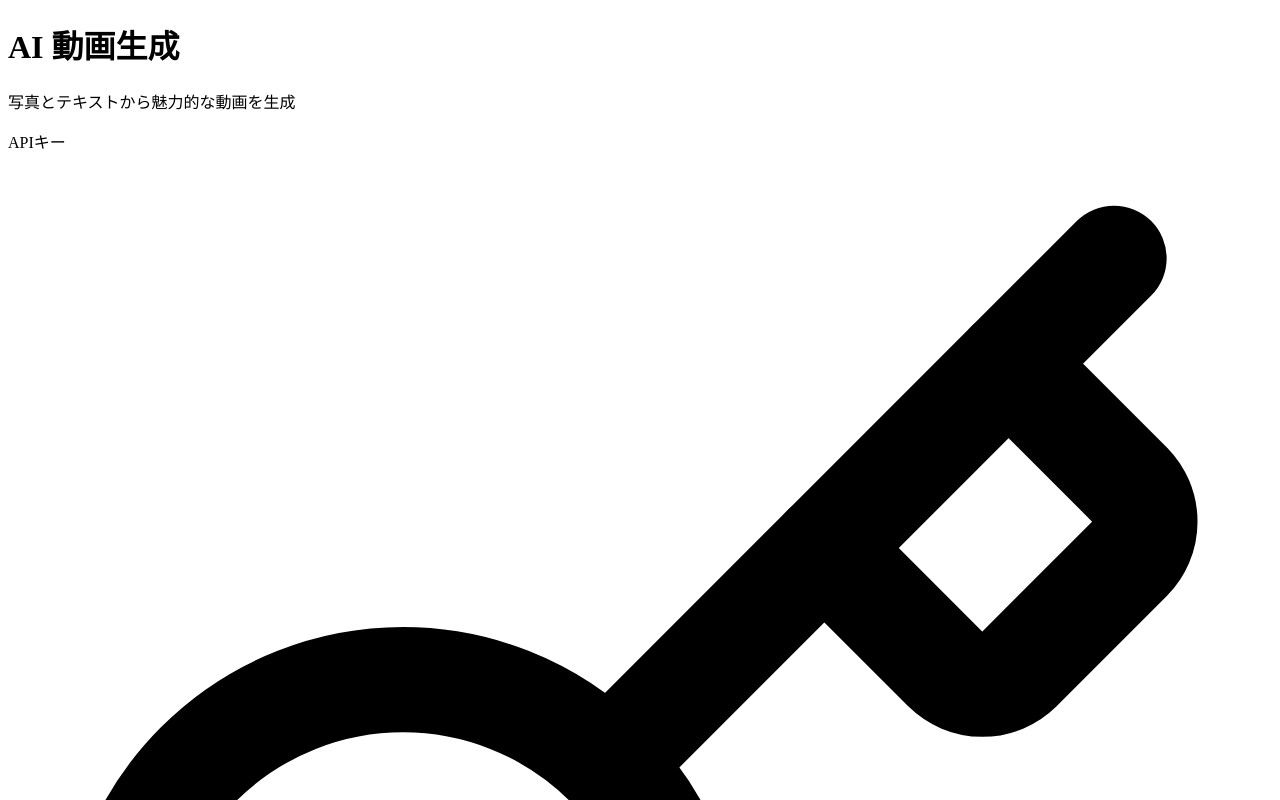
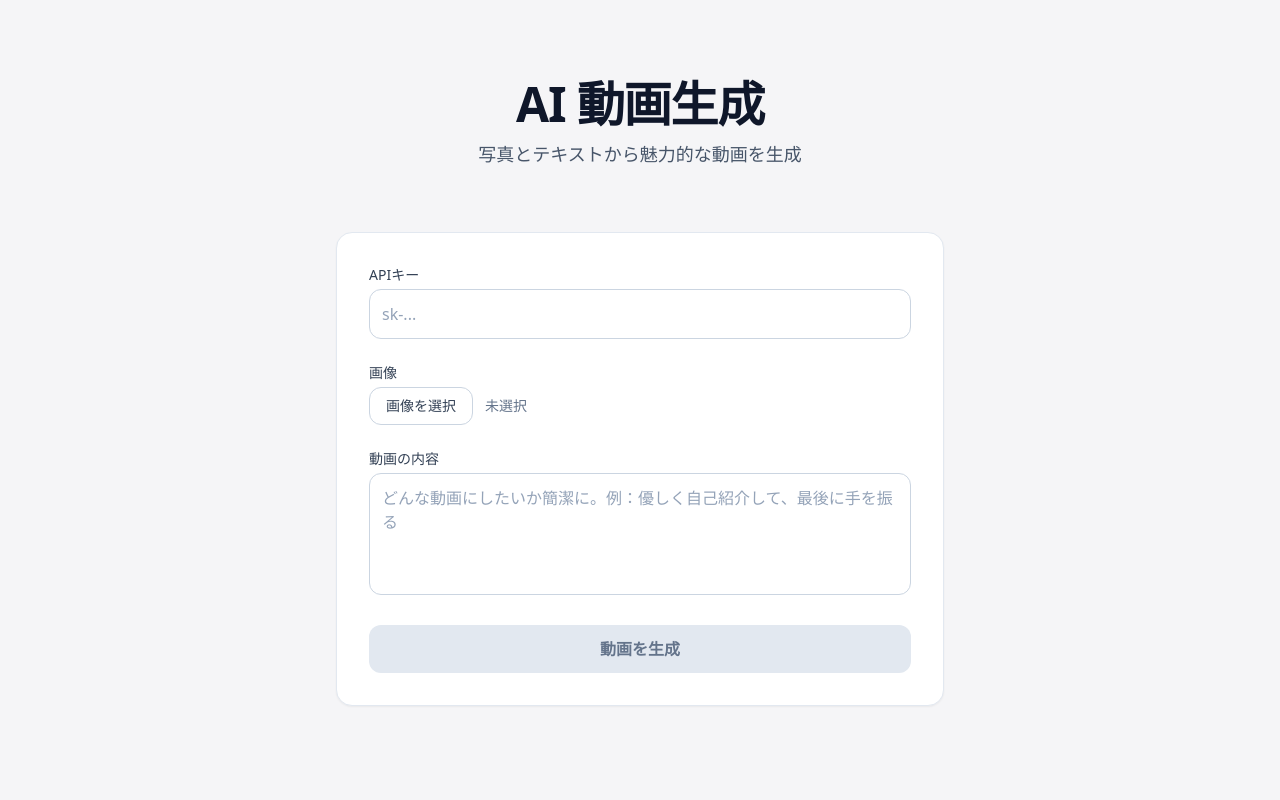
Before and after one commit to usagi917/veoapp, a React (Vite) app: page / in a window 1280 px wide. Shown: the top 800 px of the page. Built offline with nearby package versions, Linux system fonts and the light colour scheme.

Commit message:
UIの生成フローをTDDで固定：Vitest+RTL導入し、/api/generate連携と成功レンダリングを検証。/api/generateの実装を堅牢化（@google/genaiの操作名/ダウンロードのフォールバック）＋エラーメッセージ改善

```diff
--- a/index.html
+++ b/index.html
@@ -5,7 +5,7 @@
     <meta name="viewport" content="width=device-width, initial-scale=1.0" />
     <title>Veo 3 AI 動画生成 - Pictalk</title>
     <meta name="description" content="写真とテキストから魅力的なAI動画を生成。Veo 3の最新技術を活用。" />
-    <!-- Minimal core: external CSS removed -->
+    <meta name="color-scheme" content="light dark" />
   </head>
   <body>
     <div id="root"></div>
--- /dev/null
+++ b/postcss.config.cjs
@@ -0,0 +1,6 @@
+module.exports = {
+  plugins: {
+    tailwindcss: {},
+    autoprefixer: {},
+  },
+};
--- a/src/api/generate.ts
+++ b/src/api/generate.ts
@@ -58,8 +58,19 @@ export async function generateVideoInBrowser(args: {
   prompt: string;
 }): Promise<string> {
   // 動的インポート + any で型依存を崩してブラウザでも呼べるようにする
-  const mod: any = await import('@google/genai');
-  const GoogleAI = mod.GoogleAI || mod.GoogleGenerativeAI || mod.default;
+  let GoogleAI: any;
+  try {
+    const mod: any = await import('@google/genai');
+    GoogleAI = mod.GoogleAI || mod.GoogleGenerativeAI || mod.default;
+  } catch (e) {
+    // フォールバック（将来のパッケージ名差異に備える）。
+    try {
+      const mod2: any = await import('@google/generative-ai');
+      GoogleAI = mod2.GoogleAI || mod2.GoogleGenerativeAI || mod2.default;
+    } catch {
+      /* noop */
+    }
+  }
   if (!GoogleAI) throw new Error('genai_sdk_not_found');
   const client: any = new GoogleAI({ apiKey: args.apiKey });
 
@@ -69,17 +80,11 @@ export async function generateVideoInBrowser(args: {
   // 1) 動画生成ジョブの発行
   let op: any;
   if (client?.models?.generateVideos) {
-    op = await client.models.generateVideos({
-      model,
-      prompt: args.prompt,
-      image: imageBytes,
-    });
+    op = await client.models.generateVideos({ model, prompt: args.prompt, image: imageBytes });
   } else if (client?.models?.generateVideo) {
-    op = await client.models.generateVideo({
-      model,
-      prompt: args.prompt,
-      image: imageBytes,
-    });
+    op = await client.models.generateVideo({ model, prompt: args.prompt, image: imageBytes });
+  } else if (client?.models?.videos?.generate) {
+    op = await client.models.videos.generate({ model, prompt: args.prompt, image: imageBytes });
   } else {
     throw new Error('genai_generate_not_supported');
   }
@@ -91,13 +96,38 @@ export async function generateVideoInBrowser(args: {
   const maxWaitMs = 60_000;
   const start = Date.now();
   for (;;) {
-    const st = await client.operations.getVideosOperation({ operation: operationName, operationName });
-    const gv = st?.generatedVideos?.[0];
-    if (st?.done && gv?.video) {
-      const fileId = gv.video;
+    const ops = client.operations || {};
+    const getFn = ops.getVideosOperation || ops.get || ops.status || ops.getOperation;
+    if (!getFn) throw new Error('operations_get_not_supported');
+    let st: any;
+    try {
+      // 試行: オブジェクト引数 or 文字列引数
+      st = await getFn.call(ops, { operation: operationName, name: operationName });
+    } catch {
+      st = await getFn.call(ops, operationName);
+    }
+
+    // 生成済み動画の参照を複数パターンで探索
+    const gv = st?.generatedVideos?.[0] || st?.response?.generatedVideos?.[0] || st?.result?.generatedVideos?.[0];
+    const fileRef = gv?.video || st?.response?.video || st?.response?.videoUri || st?.video || st?.videoUri;
+
+    const done = Boolean(st?.done ?? st?.response ?? fileRef);
+    if (done && fileRef) {
       // 3) ダウンロード
-      const bytes: any = await client.files.download({ file: fileId });
-      const u8 = (bytes as Uint8Array) || new Uint8Array();
+      const files = client.files || {};
+      const dl = files.download || files.get || files.read;
+      if (!dl) throw new Error('files_download_not_supported');
+      let bytes: any;
+      try {
+        bytes = await dl.call(files, { file: fileRef, uri: fileRef, name: fileRef });
+      } catch {
+        bytes = await dl.call(files, fileRef);
+      }
+      let u8: Uint8Array;
+      if (bytes instanceof Uint8Array) u8 = bytes;
+      else if (bytes?.arrayBuffer) u8 = new Uint8Array(await bytes.arrayBuffer());
+      else if (bytes?.data) u8 = new Uint8Array(bytes.data);
+      else u8 = new Uint8Array();
       const blob = new Blob([u8 as unknown as BlobPart], { type: 'video/mp4' });
       return URL.createObjectURL(blob);
     }
--- a/src/app/page.tsx
+++ b/src/app/page.tsx
@@ -43,7 +43,13 @@ export default function Page() {
         body: JSON.stringify({ apiKey, image, text }),
       });
       if (!res.ok) {
-        setError('まだ未実装です（501）');
+        try {
+          const err = await res.json();
+          const msg = err?.message || err?.error || '生成に失敗しました';
+          setError(String(msg));
+        } catch {
+          setError('生成に失敗しました');
+        }
         return;
       }
       const body = (await res.json()) as { videoUrl?: string };
@@ -66,31 +72,17 @@ export default function Page() {
 
 
   return (
-    <div className="min-h-screen bg-gradient-to-br from-slate-50 via-white to-slate-100 dark:from-slate-900 dark:via-slate-800 dark:to-slate-900">
-      <div className="max-w-2xl mx-auto px-4 sm:px-6 lg:px-8 py-12 sm:py-16">
-        <div className="text-center mb-12">
-          <h1 className="text-4xl sm:text-5xl lg:text-6xl font-bold bg-gradient-to-r from-slate-900 via-slate-700 to-slate-900 dark:from-white dark:via-slate-200 dark:to-white bg-clip-text text-transparent mb-4 tracking-tight">
-            AI 動画生成
-          </h1>
-          <p className="text-lg sm:text-xl text-slate-600 dark:text-slate-300 font-medium">
-            写真とテキストから魅力的な動画を生成
-          </p>
-        </div>
+    <div className="min-h-screen">
+      <div className="max-w-2xl mx-auto px-4 sm:px-6 lg:px-8 py-14 sm:py-20">
+        <header className="text-center mb-12 sm:mb-16">
+          <h1 className="text-4xl sm:text-5xl font-semibold tracking-tight text-slate-900 dark:text-white">AI 動画生成</h1>
+          <p className="mt-3 text-base sm:text-lg text-slate-600 dark:text-slate-300">写真とテキストから魅力的な動画を生成</p>
+        </header>
 
-        <div className="bg-white/70 dark:bg-slate-800/70 backdrop-blur-xl rounded-2xl shadow-xl border border-white/20 dark:border-slate-700/30 p-8">
-          <div className="space-y-8">
-            <div className="space-y-2">
-              <label htmlFor="api-key-input" className="block text-sm font-semibold text-slate-700 dark:text-slate-200 mb-2">
-                APIキー
-              </label>
-              <div className="relative">
-                <div className="absolute inset-y-0 left-0 pl-4 flex items-center pointer-events-none">
-                    <svg className="h-5 w-5 text-slate-400" fill="none" stroke="currentColor" viewBox="0 0 24 24" aria-hidden="true">
-                    <path strokeLinecap="round" strokeLinejoin="round" strokeWidth={2} d="m15.5 7.5 2.3 2.3a1 1 0 0 0 1.4 0l2.1-2.1a1 1 0 0 0 0-1.4L19 4" />
-                    <path strokeLinecap="round" strokeLinejoin="round" strokeWidth={2} d="m21 2-9.6 9.6" />
-                    <circle cx="7.5" cy="15.5" r="5.5" strokeLinecap="round" strokeLinejoin="round" strokeWidth={2} />
-                  </svg>
-                </div>
+        <section className="card p-8">
+          <div className="space-y-6">
+            <div>
+              <label htmlFor="api-key-input" className="field-label mb-1">APIキー</label>
               <input
                 id="api-key-input"
                 type="password"
@@ -99,67 +91,30 @@ export default function Page() {
                 onChange={(e) => {
                   const v = e.target.value;
                   setApiKey(v);
-                    try {
-                      localStorage.setItem('apiKey', v);
-                    } catch {
-                      // noop
-                    }
+                  try { localStorage.setItem('apiKey', v); } catch {}
                 }}
-                  className="w-full pl-12 pr-4 py-4 bg-white/50 dark:bg-slate-700/50 border border-slate-200 dark:border-slate-600 rounded-xl text-slate-900 dark:text-white placeholder-slate-500 dark:placeholder-slate-400 focus:ring-2 focus:ring-blue-500 focus:border-transparent transition-all duration-200 backdrop-blur-sm"
+                className="text-input"
               />
+            </div>
+
+            <div>
+              <label htmlFor="file-upload" className="field-label mb-1">画像</label>
+              <div className="flex items-center gap-3">
+                <input id="file-upload" type="file" accept="image/*" onChange={handleFileChange} className="hidden" />
+                <label htmlFor="file-upload" className="inline-flex items-center justify-center rounded-xl border border-slate-300 dark:border-slate-600 px-4 py-2 text-sm font-medium text-slate-700 dark:text-slate-200 hover:bg-slate-50 dark:hover:bg-slate-700/60 cursor-pointer select-none transition">画像を選択</label>
+                <span className="text-sm text-slate-500 dark:text-slate-400 truncate">{file ? file.name : '未選択'}</span>
               </div>
             </div>
 
-            <div className="space-y-2">
-              <label htmlFor="file-upload" className="block text-sm font-semibold text-slate-700 dark:text-slate-200 mb-2">
-                画像をアップロード
-              </label>
-              <div className={`relative border-2 border-dashed rounded-xl p-8 text-center transition-all duration-300 cursor-pointer hover:border-blue-400 ${
-                file
-                  ? 'border-emerald-300 bg-emerald-50/50 dark:border-emerald-500 dark:bg-emerald-900/20'
-                  : 'border-slate-300 dark:border-slate-600 bg-slate-50/50 dark:bg-slate-700/30 hover:bg-slate-100/50 dark:hover:bg-slate-600/30'
-              }`}>
-                <input
-                  type="file"
-                  accept="image/*"
-                  onChange={handleFileChange}
-                  className="sr-only"
-                  id="file-upload"
-                />
-                <label htmlFor="file-upload" className="cursor-pointer flex flex-col items-center space-y-3">
-                  <div className={`${file ? 'text-emerald-500' : 'text-slate-400 dark:text-slate-500'}`}>
-                    <svg className="w-8 h-8" fill="none" stroke="currentColor" viewBox="0 0 24 24" aria-hidden="true">
-                      <path strokeLinecap="round" strokeLinejoin="round" strokeWidth={2} d="M14.5 4h-5L7 7H4a2 2 0 0 0-2 2v9a2 2 0 0 0 2 2h16a2 2 0 0 0 2-2V9a2 2 0 0 0-2-2h-3l-2.5-3z" />
-                      <circle cx="12" cy="13" r="3" strokeLinecap="round" strokeLinejoin="round" strokeWidth={2} />
-                    </svg>
-                  </div>
-                  <div className="space-y-1">
-                    <p className={`text-sm font-medium ${
-                      file ? 'text-emerald-600 dark:text-emerald-400' : 'text-slate-600 dark:text-slate-300'
-                    }`}>
-                      {file ? `選択済み: ${file.name}` : 'クリックして画像を選択'}
-                    </p>
-                    {!file && (
-                      <p className="text-xs text-slate-500 dark:text-slate-400">
-                        PNG, JPG, GIF up to 10MB
-                      </p>
-                    )}
-                  </div>
-                </label>
-              </div>
-            </div>
-
-            <div className="space-y-2">
-              <label htmlFor="content-textarea" className="block text-sm font-semibold text-slate-700 dark:text-slate-200 mb-2">
-                動画の内容
-              </label>
+            <div>
+              <label htmlFor="content-textarea" className="field-label mb-1">動画の内容</label>
               <textarea
                 id="content-textarea"
                 value={text}
                 onChange={(e) => setText(e.target.value)}
-                placeholder="どんな動画にしたいか詳しく書いてください。例：優しく自己紹介して、最後に手を振る"
+                placeholder="どんな動画にしたいか簡潔に。例：優しく自己紹介して、最後に手を振る"
                 rows={4}
-                className="w-full px-4 py-4 bg-white/50 dark:bg-slate-700/50 border border-slate-200 dark:border-slate-600 rounded-xl text-slate-900 dark:text-white placeholder-slate-500 dark:placeholder-slate-400 focus:ring-2 focus:ring-blue-500 focus:border-transparent transition-all duration-200 backdrop-blur-sm resize-none"
+                className="text-input resize-none"
               />
             </div>
 
@@ -167,58 +122,28 @@ export default function Page() {
               type="button"
               onClick={onGenerate}
               disabled={loading || !file || !text.trim() || !apiKey.trim()}
-              className={`w-full py-4 px-6 rounded-xl font-semibold text-white transition-all duration-200 ${
-                loading || !file || !text.trim() || !apiKey.trim()
-                  ? 'bg-slate-300 dark:bg-slate-600 cursor-not-allowed'
-                  : 'bg-gradient-to-r from-blue-600 to-purple-600 hover:from-blue-700 hover:to-purple-700 transform hover:scale-[1.02] shadow-lg hover:shadow-xl'
-              }`}
+              className="btn-primary"
             >
-              {loading ? (
-                <div className="flex items-center justify-center space-x-2">
-                  <svg className="animate-spin h-5 w-5" fill="none" viewBox="0 0 24 24" aria-hidden="true">
-                    <circle className="opacity-25" cx="12" cy="12" r="10" stroke="currentColor" strokeWidth="4" />
-                    <path className="opacity-75" fill="currentColor" d="M4 12a8 8 0 018-8V0C5.373 0 0 5.373 0 12h4zm2 5.291A7.962 7.962 0 014 12H0c0 3.042 1.135 5.824 3 7.938l3-2.647z" />
-                  </svg>
-                  <span>動画生成中...</span>
-                </div>
-              ) : (
-                '動画を生成'
-              )}
+              {loading ? '生成中…' : '動画を生成'}
             </button>
 
             {error && (
-              <div className="bg-red-50 dark:bg-red-900/30 border border-red-200 dark:border-red-800 rounded-xl p-4">
-                <div className="flex">
-                  <svg className="h-5 w-5 text-red-400 mt-0.5" fill="none" stroke="currentColor" viewBox="0 0 24 24" aria-hidden="true">
-                    <path strokeLinecap="round" strokeLinejoin="round" strokeWidth={2} d="M12 8v4m0 4h.01M21 12a9 9 0 11-18 0 9 9 0 0118 0z" />
-                  </svg>
-                  <div className="ml-3">
-                    <p className="text-sm font-medium text-red-800 dark:text-red-200">
-                      {error}
-                    </p>
-                  </div>
-                </div>
-              </div>
+              <p className="text-sm text-red-600 dark:text-red-400">{error}</p>
             )}
 
             {videoUrl && (
-              <div className="bg-white/50 dark:bg-slate-700/50 border border-slate-200 dark:border-slate-600 rounded-xl p-6 backdrop-blur-sm">
-                <h3 className="text-lg font-semibold text-slate-900 dark:text-white mb-4">
-                  生成された動画
-                </h3>
-                <video
-                  src={videoUrl}
-                  controls
-                  className="w-full rounded-lg shadow-lg"
-                  aria-label="生成された動画"
-                >
+              <div className="mt-2">
+                <h3 className="text-base font-semibold text-slate-900 dark:text-white mb-3">生成された動画</h3>
+                <div className="overflow-hidden rounded-xl border border-slate-200 dark:border-slate-600 bg-black">
+                  <video src={videoUrl} controls className="w-full" aria-label="生成された動画">
                     <track kind="captions" srcLang="ja" label="日本語" />
                     このブラウザは動画をサポートしていません。
                   </video>
                 </div>
+              </div>
             )}
           </div>
-        </div>
+        </section>
       </div>
     </div>
   );
--- a/src/dev/main.tsx
+++ b/src/dev/main.tsx
@@ -1,5 +1,5 @@
-import React from 'react';
 import { createRoot } from 'react-dom/client';
+import '../styles/tailwind.css';
 
 export async function mount(root: Element) {
   const rt = createRoot(root);
--- /dev/null
+++ b/src/styles/tailwind.css
@@ -0,0 +1,17 @@
+@tailwind base;
+@tailwind components;
+@tailwind utilities;
+
+@layer base {
+  html { -webkit-text-size-adjust: 100%; }
+  :root { color-scheme: light dark; }
+  body { @apply font-sans antialiased bg-[#f5f5f7] text-slate-900 dark:bg-slate-900 dark:text-slate-100; }
+}
+
+/* Apple風の最小コンポーネント調整 */
+@layer components {
+  .card { @apply bg-white dark:bg-slate-800 border border-slate-200 dark:border-slate-700 rounded-2xl shadow-sm; }
+  .field-label { @apply block text-sm font-medium text-slate-700 dark:text-slate-200; }
+  .text-input { @apply w-full px-3 py-3 bg-white dark:bg-slate-700/60 border border-slate-300 dark:border-slate-600 rounded-xl placeholder-slate-400 focus:outline-none focus:ring-2 focus:ring-black/10 focus:border-slate-400 transition; }
+  .btn-primary { @apply w-full py-3 px-5 rounded-xl font-semibold text-white bg-black hover:bg-black/90 disabled:bg-slate-200 disabled:text-slate-500 disabled:cursor-not-allowed transition; }
+}
--- /dev/null
+++ b/tailwind.config.cjs
@@ -0,0 +1,13 @@
+/** @type {import('tailwindcss').Config} */
+module.exports = {
+  content: [
+    './index.html',
+    './src/**/*.{ts,tsx,js,jsx}',
+  ],
+  theme: {
+    extend: {},
+  },
+  // ダークモードはOS設定に追随
+  darkMode: 'media',
+  plugins: [],
+};
```
Also changed, not shown: package.json (+13 -3 lines), src/test/setup.ts (added, +13 -0 lines), vitest.config.ts (added, +11 -0 lines), 2 other files (tests, documents, lock files or other folders). Lines whose indentation alone changed are shown as unchanged.
